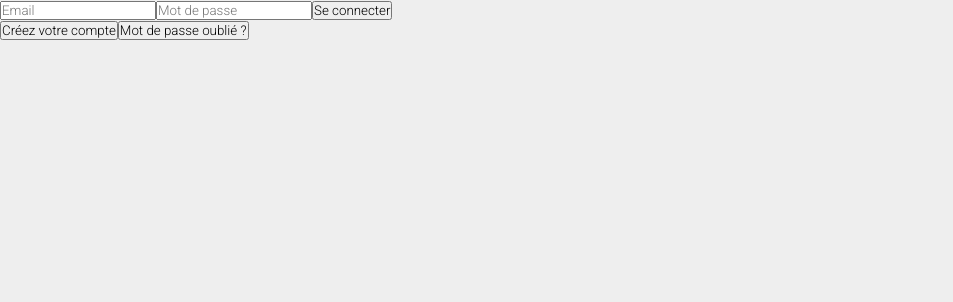
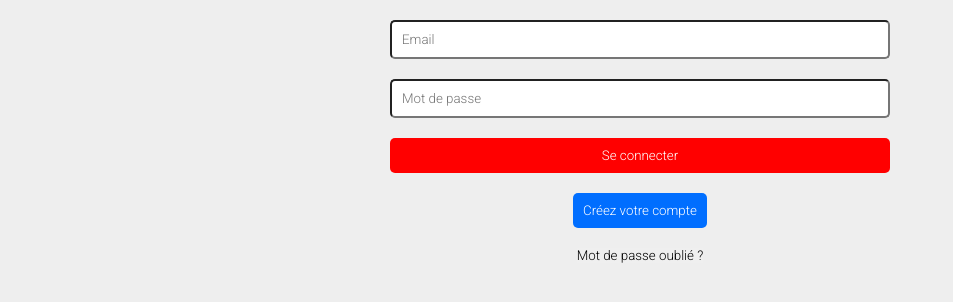
Before and after one commit to Croix-rouge-X-konexio/client, a React (Create React App) app: page / in a window 1280 px wide. Shown: the top 302 px of the page, without its empty margins (0-953 px from the left). Built offline with nearby package versions, Linux system fonts and the light colour scheme.

Commit message:
history login finish

```diff
--- a/src/pages/login/Login.css
+++ b/src/pages/login/Login.css
@@ -0,0 +1,43 @@
+.login {
+    display: flex;
+    flex-direction: column;
+    justify-content: center;
+    align-items: center;
+}
+
+.login form {
+
+    display: flex;
+    flex-direction: column;
+    margin: 20px;
+    width: 500px;
+
+}
+
+.login form input{
+    padding: 10px;
+    margin-bottom: 20px;
+    border-radius: 5px;
+    outline: none;
+}
+
+.login-button {
+    padding: 10px;
+    border: none;
+    background-color: red;
+    color: white;
+    border-radius: 5px;
+}
+
+.create-account-button {
+    padding: 10px;
+    border: none;
+    background-color: rgb(0, 110, 255);
+    color: white;
+    border-radius: 5px;
+}
+
+.forgot-password {
+    margin-top: 20px;
+    border: none;
+}
--- a/src/pages/login/Login.js
+++ b/src/pages/login/Login.js
@@ -1,5 +1,6 @@
 import React, { useState, useEffect, useContext } from 'react'
 import { Link, useHistory } from 'react-router-dom'
+import "./Login.css"
 
 import axios from "axios"
 
@@ -16,14 +17,13 @@ export default function Login() {
         }
         const loginResponse = await axios.post("http://localhost:8000/home/logIn", loginUser, { withCredentials: true }) //withCredentials => pour indiquer à Axios de passer le Cookie
             .then((res) => {
-                console.log(res);
-
-                // History Push à mettre ICI avec la condition
-                // if (cookie exist ?)
-                // if (res.message === "la phrase qu'il faut") {
-                //history.push("/home");
-                //} else { ici le cas ou c'est }
-
+                console.log(res.data.message);
+                if (res.data.message === "You are connected") {
+                    history.push("/home");
+                }
+                else {
+                    alert("Invalid email or password");
+                }
             })
             .catch((err) => {
                 console.log("coté front   ", err);
@@ -42,7 +42,7 @@ export default function Login() {
 
             </form>
             <Link to="/register">
-                <button>Créez votre compte</button>
+                <button className="create-account-button">Créez votre compte</button>
             </Link>
             <button className="forgot-password">Mot de passe oublié ?</button>
         </div>
```
